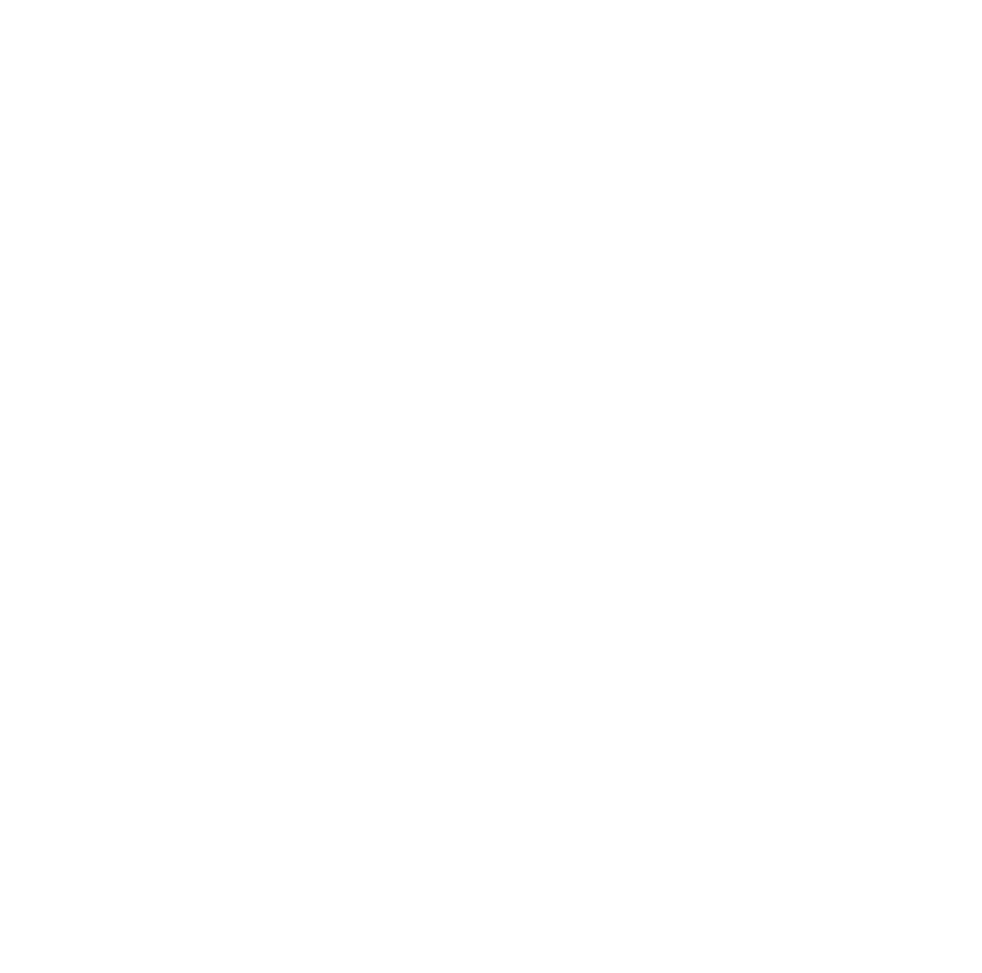
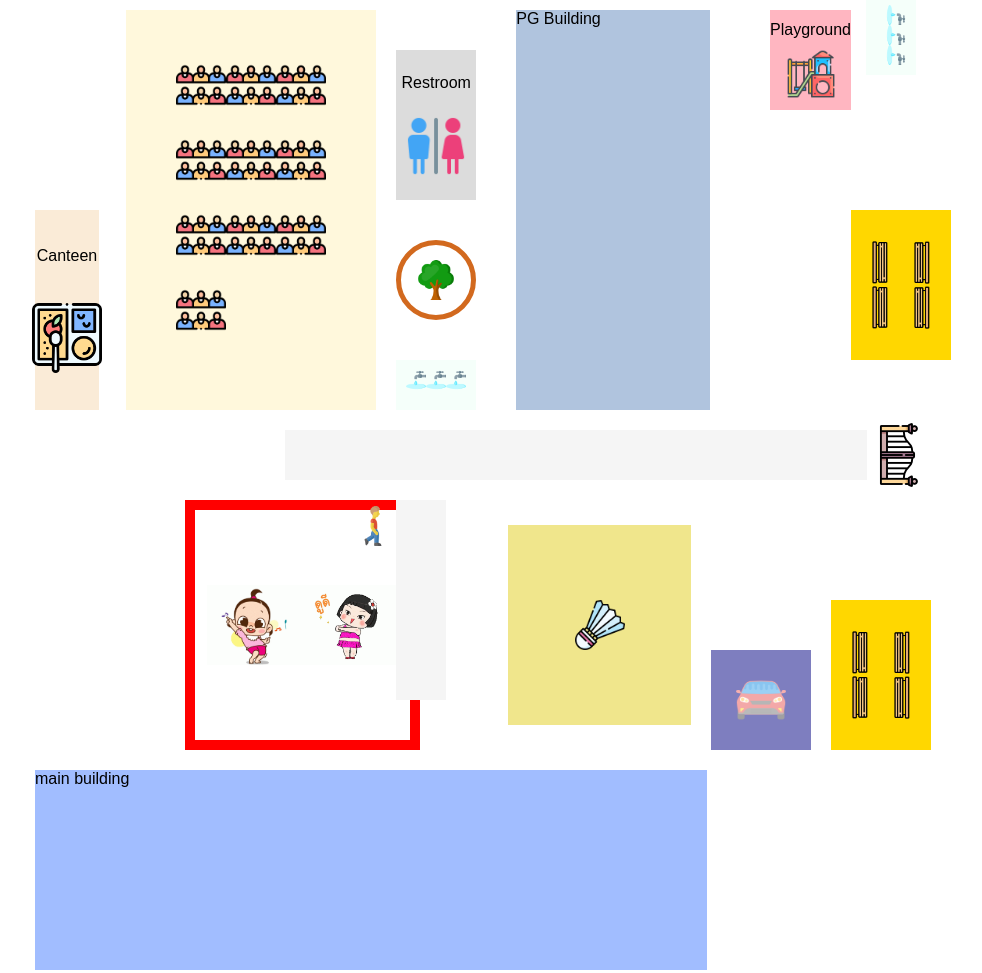
Before and after one commit to samarajyastha/itahari-model-school, a plain HTML site: page index.html in a window 1280 px wide. Shown: the whole page, without its empty margins (157-1139 px from the left). Before the commit the page ends 800 px from the top, so only its background shows below. Drawn offline with Linux system fonts and the light colour scheme.

Commit message:
feat: create basic layout and animation

```diff
--- a/index.html
+++ b/index.html
@@ -8,6 +8,113 @@
     <link rel="stylesheet" href="style.css" />
   </head>
   <body>
+    <div class="first-grid-container">
+      <!-- Canteen  -->
+      <div class="canteen">
+        Canteen
+        <img src="img/food-tray.png" alt="" />
+      </div>
+
+      <!-- Basketball court  -->
+      <div class="basketball-court">
+        <img src="img/audience.png" alt="" />
+        <img src="img/audience.png" alt="" />
+        <img src="img/audience.png" alt="" />
+        <img src="img/audience.png" alt="" />
+        <img src="img/audience.png" alt="" />
+        <img src="img/audience.png" alt="" />
+        <img src="img/audience.png" alt="" />
+        <img src="img/audience.png" alt="" />
+        <img src="img/audience.png" alt="" />
+        <img src="img/audience.png" alt="" />
+      </div>
+
+      <!-- Restroom  -->
+      <div class="restroom">
+        <div class="water-tap">
+          <img src="img/clean-water.png" alt="" />
+          <img src="img/clean-water.png" alt="" />
+          <img src="img/clean-water.png" alt="" />
+        </div>
+        <div class="tree">
+          <img src="img/tree.png" alt="" />
+        </div>
+        <div class="toilet">
+          Restroom
+          <img src="img/toilet.png" alt="" />
+        </div>
+      </div>
+
+      <!-- PG Building -->
+      <div class="pg-building">PG Building</div>
+
+      <!-- Front ground  -->
+      <div class="front-ground">
+        <div class="front-ground-row">
+          <div class="playground">
+            Playground
+            <img src="img/playground.png" alt="" />
+          </div>
+
+          <div class="water-tap rotated">
+            <img src="img/clean-water.png" alt="" />
+            <img src="img/clean-water.png" alt="" />
+            <img src="img/clean-water.png" alt="" />
+          </div>
+        </div>
+
+        <div class="bench">
+          <div class="bench1">
+            <img src="img/bench.png" alt="" />
+            <img src="img/bench.png" alt="" />
+          </div>
+          <div class="bench2">
+            <img src="img/bench.png" alt="" />
+            <img src="img/bench.png" alt="" />
+          </div>
+        </div>
+      </div>
+    </div>
+
+    <div class="second-grid-container">
+      <div class="pavement"></div>
+      <img src="img/gate.png" alt="" />
+    </div>
+
+    <div class="third-grid-container">
+      <div class="third-grid-box1">
+        <div class="bus-park">
+          <img src="img/dancing.gif" alt="" />
+          <img src="img/dance-cartoon.gif" alt="" />
+        </div>
+        <div class="pavement-y"></div>
+      </div>
+      <div class="third-grid-box2">
+        <div class="badminton-court">
+          <img src="img/shuttlecock.png" alt="" />
+        </div>
+        <div class="car-park">
+          <img src="img/car.png" alt="" />
+        </div>
+        <div class="bench">
+          <div class="bench1">
+            <img src="img/bench.png" alt="" />
+            <img src="img/bench.png" alt="" />
+          </div>
+          <div class="bench2">
+            <img src="img/bench.png" alt="" />
+            <img src="img/bench.png" alt="" />
+          </div>
+        </div>
+      </div>
+    </div>
+
+    <div class="fourth-grid-container">
+      <div class="main-building">main building</div>
+    </div>
+
+    <img src="img/walk.png" alt="" class="visitor" />
+
     <script src="main.js"></script>
   </body>
 </html>
--- a/style.css
+++ b/style.css
@@ -0,0 +1,328 @@
+* {
+  margin: 0;
+  padding: 0;
+  box-sizing: border-box;
+  font-family: sans-serif;
+}
+
+body {
+  width: 70%;
+  margin: 10px auto;
+}
+
+.first-grid-container {
+  display: grid;
+  grid-template-columns: 2fr 4fr 2fr 6fr 3fr;
+  height: 400px;
+}
+
+.canteen {
+  background-color: antiquewhite;
+  height: 200px;
+  width: 70%;
+  position: relative;
+  top: 200px;
+  display: flex;
+  align-items: center;
+  justify-content: space-evenly;
+  flex-direction: column;
+}
+
+.canteen img {
+  height: 70px;
+}
+
+.basketball-court {
+  display: grid;
+  padding: 50px;
+  background-color: cornsilk;
+  grid-template-columns: 1fr 1fr 1fr;
+  grid-template-rows: 1fr 1fr 1fr 1fr;
+}
+
+.basketball-court img {
+  height: 50px;
+}
+
+.restroom {
+  margin: 0 20px;
+  display: flex;
+  flex-direction: column-reverse;
+}
+
+.toilet {
+  height: 150px;
+  display: flex;
+  align-items: center;
+  justify-content: space-evenly;
+  flex-direction: column;
+  background-color: gainsboro;
+}
+
+.toilet img {
+  height: 60px;
+}
+
+.tree {
+  height: 80px;
+  width: 80px;
+  border-radius: 50%;
+  margin: 40px auto;
+  border: 5px solid chocolate;
+  display: flex;
+  align-items: center;
+  justify-content: center;
+}
+
+.tree img {
+  height: 40px;
+}
+
+.water-tap {
+  height: 50px;
+  display: flex;
+  justify-content: space-between;
+  background-color: mintcream;
+  padding: 10px;
+}
+
+.water-tap img {
+  height: 20px;
+}
+
+.pg-building {
+  background-color: lightsteelblue;
+  margin-right: 60px;
+  margin-left: 20px;
+}
+
+.playground {
+  width: 70%;
+  height: 100px;
+  background-color: lightpink;
+  display: flex;
+  align-items: center;
+  justify-content: space-evenly;
+  flex-direction: column;
+}
+
+.playground img {
+  height: 50px;
+}
+
+.bench {
+  width: 100px;
+  margin-left: 50%;
+  margin-top: 100px;
+  height: 150px;
+  background-color: gold;
+  display: flex;
+  align-items: center;
+  justify-content: center;
+  padding: 20px;
+}
+
+.bench img {
+  height: 15px;
+  margin: 5px 0;
+}
+
+.bench1,
+.bench2 {
+  display: flex;
+  flex-direction: column;
+  justify-content: space-evenly;
+  height: 100%;
+}
+
+.bench1 img {
+  transform: rotate(270deg);
+}
+
+.bench2 img {
+  transform: rotate(90deg);
+}
+
+.water-tap.rotated {
+  transform: rotate(90deg);
+}
+
+.front-ground-row {
+  display: flex;
+  justify-content: space-between;
+}
+
+/* Second grid container  */
+.second-grid-container {
+  display: flex;
+  justify-content: end;
+  height: 90px;
+  align-items: center;
+}
+
+.pavement {
+  width: 65%;
+  height: 50px;
+  background-color: #f5f5f5;
+}
+
+.second-grid-container img {
+  transform: rotate(90deg);
+}
+
+.third-grid-container {
+  height: 250px;
+  display: grid;
+  grid-template-columns: 1fr 1fr;
+}
+
+.third-grid-box2 {
+  float: right;
+  display: grid;
+  grid-template-columns: 3fr 1fr 1fr;
+}
+
+.third-grid-container .bench {
+  margin-left: 0;
+}
+
+.car-park {
+  height: 100px;
+  width: 100px;
+  background-color: navy;
+  opacity: 0.5;
+  margin: 150px 20px 0;
+  display: flex;
+  align-items: center;
+  justify-content: center;
+}
+
+.car-park img {
+  height: 50px;
+}
+
+.badminton-court {
+  height: 200px;
+  background-color: khaki;
+  margin-top: 25px;
+  margin-left: 25px;
+  display: flex;
+  align-items: center;
+  justify-content: center;
+}
+
+.badminton-court img {
+  height: 50px;
+  width: auto;
+}
+
+.third-grid-box1 {
+  display: grid;
+  grid-template-columns: 3fr 1fr;
+}
+
+.pavement-y {
+  height: 80%;
+  width: 50px;
+  background-color: #f5f5f5;
+}
+
+.bus-park {
+  border: 10px solid red;
+  height: 100%;
+  width: 65%;
+  margin-left: 150px;
+  display: flex;
+  align-items: center;
+  justify-content: center;
+}
+
+.bus-park img {
+  height: 80px;
+}
+
+.fourth-grid-container {
+  display: grid;
+  width: 100%;
+}
+
+.main-building {
+  width: 75%;
+  height: 200px;
+  margin-top: 20px;
+  background-color: rgb(161, 189, 255);
+}
+
+.visitor {
+  position: fixed;
+  top: 435px;
+  right: 250px;
+  height: 40px;
+  animation: 30s ease-out infinite visitors-direction;
+}
+
+@keyframes visitors-direction {
+  0% {
+    transform: translateX(0px);
+  }
+
+  10% {
+    transform: translateX(-480px);
+  }
+
+  13% {
+    transform: translateX(-480px) scaleX(-1);
+  }
+
+  20% {
+    transform: translate(-480px, 100px) scaleX(-1);
+  }
+
+  30% {
+    transform: translate(-320px, 100px) scaleX(-1);
+  }
+
+  33% {
+    transform: translate(-320px, 100px);
+  }
+
+  40% {
+    transform: translate(-320px, 240px);
+  }
+
+  50% {
+    transform: translate(-640px, 240px);
+  }
+
+  53% {
+    transform: translate(-640px, 240px) scaleX(-1);
+  }
+
+  60% {
+    transform: translate(-640px, 100px) scaleX(-1);
+  }
+
+  70% {
+    transform: translate(-480px, 100px) scaleX(-1);
+  }
+
+  73% {
+    transform: translate(-480px, 100px);
+  }
+
+  75% {
+    transform: translate(-480px, 0px);
+  }
+
+  85% {
+    transform: translate(-900px, 0px);
+  }
+
+  90% {
+    transform: translate(-1050px, -150px);
+  }
+
+  100% {
+    transform: translate(-1050px, -150px);
+  }
+}
```
Also changed, not shown: img/audience.png (added), img/basketball-ball.png (added), img/bench.png (added), img/car.png (added), img/clean-water.png (added), img/dance-cartoon.gif (added), img/dancing.gif (added), img/food-tray.png (added), img/gate.png (added), img/playground.png (added), img/shuttlecock.png (added), img/toilet.png (added), img/tree.png (added), img/walk.png (added).
